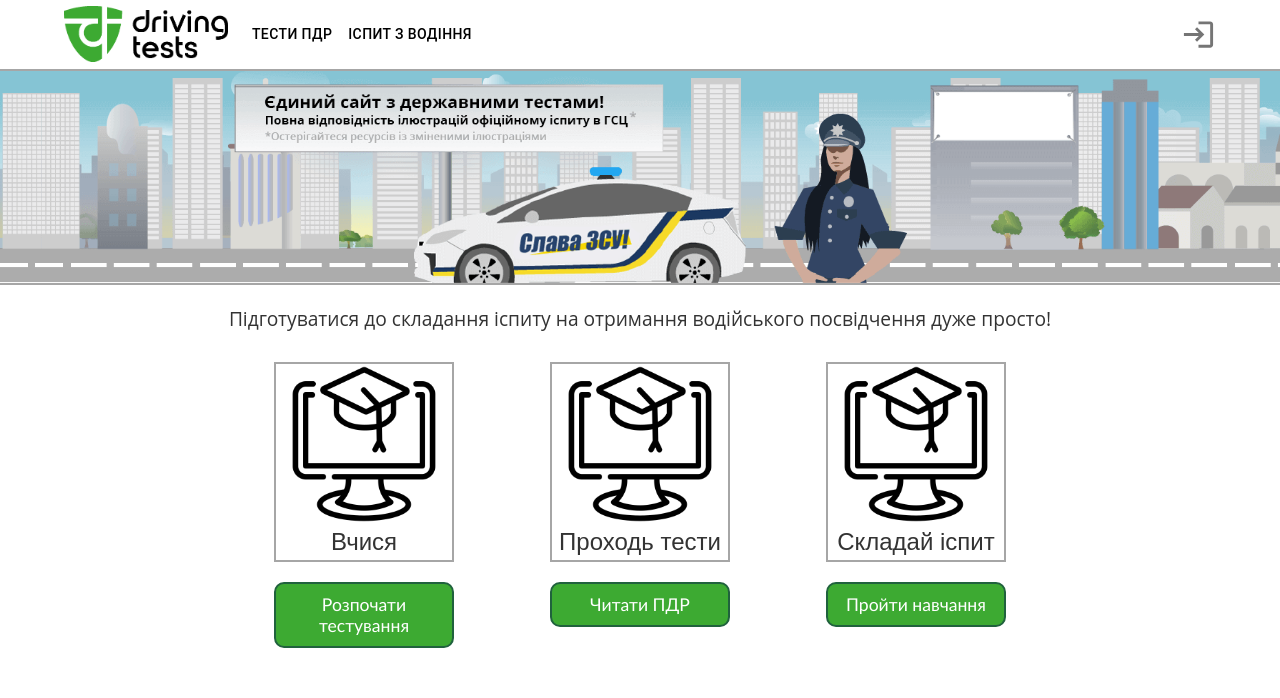
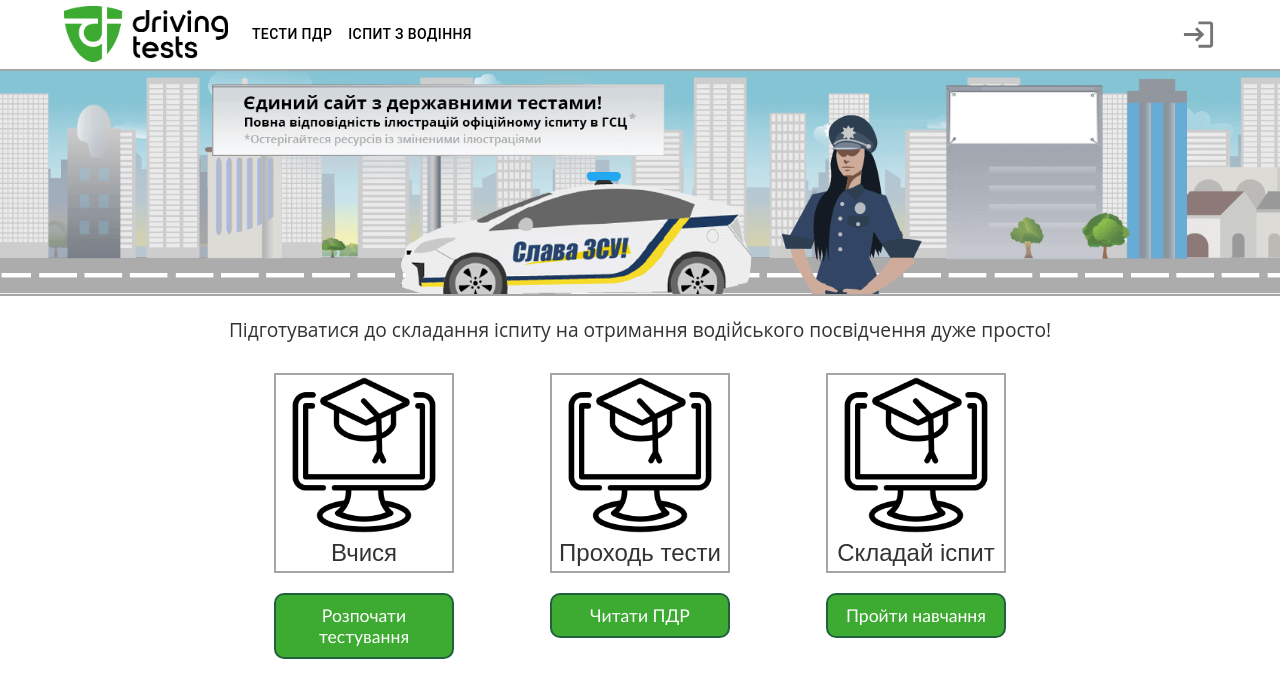
Before and after one commit to ILabiak/driverTests, a React (Create React App) app in the folder client/: page / in a window 1280 px wide. Shown: the top 698 px of the page. Built offline with nearby package versions, Linux system fonts and the light colour scheme.

Commit message:
fix problems with login (when using website not on localhost)

```diff
--- a/client/src/components/Main.jsx
+++ b/client/src/components/Main.jsx
@@ -32,7 +32,7 @@ function Main() {
             />
             <Login open={open} loginContainerRef={loginContainerRef} />
             <Box className='bannerContainer' sx={{
-                height: '70vw'
+                height: '80vw'
             }}>
                 <Container sx={{
                     display: { xs: 'none', sm: 'flex' }
```
Also changed, not shown: 1 other file (tests, documents, lock files or other folders).
